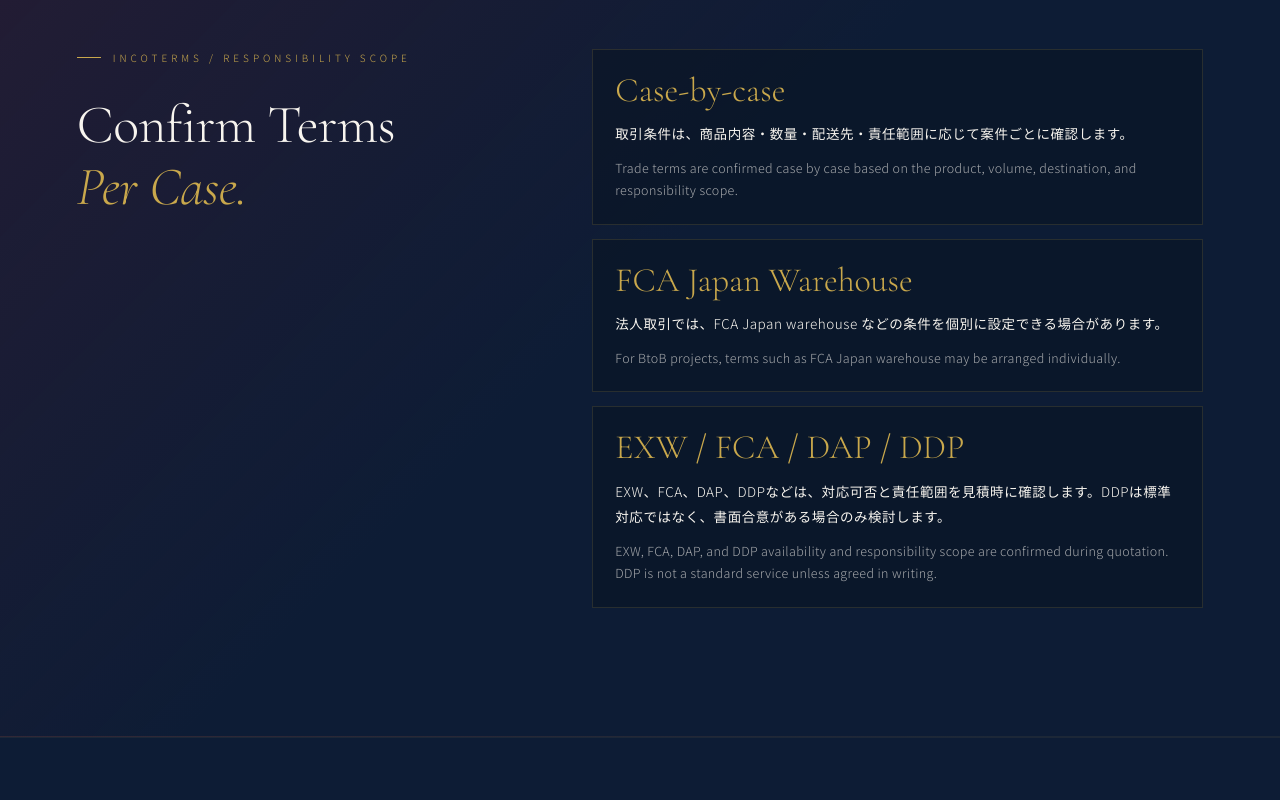
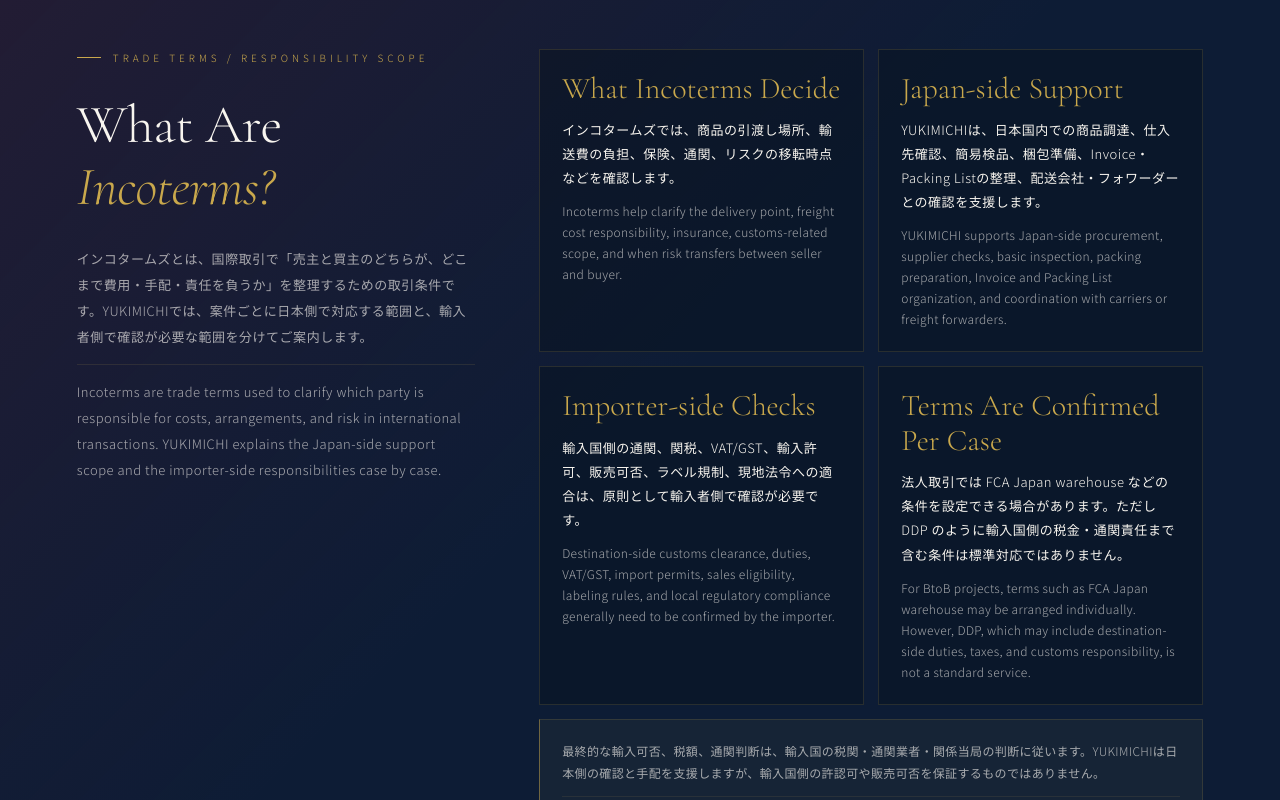
Before and after one commit to JUSTHEN-YUUKI/YUKIMICHI-ChatGpt-NEW-HP, a Next.js app: page /flow in a window 1280 px wide. Shown: the part 2360-3160 px from the top of the page. Built offline with nearby package versions, Linux system fonts and the light colour scheme.

Commit message:
Clarify Incoterms responsibility scope

```diff
--- a/app/flow/page.tsx
+++ b/app/flow/page.tsx
@@ -57,21 +57,26 @@ const steps = [
   },
 ]
 
-const incotermsNotes = [
+const responsibilityCards = [
   {
-    term: 'Case-by-case',
-    ja: '取引条件は、商品内容・数量・配送先・責任範囲に応じて案件ごとに確認します。',
-    en: 'Trade terms are confirmed case by case based on the product, volume, destination, and responsibility scope.',
+    term: 'What Incoterms Decide',
+    ja: 'インコタームズでは、商品の引渡し場所、輸送費の負担、保険、通関、リスクの移転時点などを確認します。',
+    en: 'Incoterms help clarify the delivery point, freight cost responsibility, insurance, customs-related scope, and when risk transfers between seller and buyer.',
   },
   {
-    term: 'FCA Japan Warehouse',
-    ja: '法人取引では、FCA Japan warehouse などの条件を個別に設定できる場合があります。',
-    en: 'For BtoB projects, terms such as FCA Japan warehouse may be arranged individually.',
+    term: 'Japan-side Support',
+    ja: 'YUKIMICHIは、日本国内での商品調達、仕入先確認、簡易検品、梱包準備、Invoice・Packing Listの整理、配送会社・フォワーダーとの確認を支援します。',
+    en: 'YUKIMICHI supports Japan-side procurement, supplier checks, basic inspection, packing preparation, Invoice and Packing List organization, and coordination with carriers or freight forwarders.',
   },
   {
-    term: 'EXW / FCA / DAP / DDP',
-    ja: 'EXW、FCA、DAP、DDPなどは、対応可否と責任範囲を見積時に確認します。DDPは標準対応ではなく、書面合意がある場合のみ検討します。',
-    en: 'EXW, FCA, DAP, and DDP availability and responsibility scope are confirmed during quotation. DDP is not a standard service unless agreed in writing.',
+    term: 'Importer-side Checks',
+    ja: '輸入国側の通関、関税、VAT/GST、輸入許可、販売可否、ラベル規制、現地法令への適合は、原則として輸入者側で確認が必要です。',
+    en: 'Destination-side customs clearance, duties, VAT/GST, import permits, sales eligibility, labeling rules, and local regulatory compliance generally need to be confirmed by the importer.',
+  },
+  {
+    term: 'Terms Are Confirmed Per Case',
+    ja: '法人取引では FCA Japan warehouse などの条件を設定できる場合があります。ただし DDP のように輸入国側の税金・通関責任まで含む条件は標準対応ではありません。',
+    en: 'For BtoB projects, terms such as FCA Japan warehouse may be arranged individually. However, DDP, which may include destination-side duties, taxes, and customs responsibility, is not a standard service.',
   },
 ]
 
@@ -118,25 +123,43 @@ export default function FlowPage() {
       </section>
 
       <section className="flow-incoterms">
-        <div>
+        <div className="flow-incoterms-copy">
           <div className="section-label">
             <div className="section-label-line" />
-            <span className="section-label-text">Incoterms / Responsibility Scope</span>
+            <span className="section-label-text">Trade Terms / Responsibility Scope</span>
           </div>
           <h2 className="section-title">
-            Confirm Terms
+            What Are
             <br />
-            <em>Per Case.</em>
+            <em>Incoterms?</em>
           </h2>
+          <div className="flow-incoterms-lead">
+            <p>
+              インコタームズとは、国際取引で「売主と買主のどちらが、どこまで費用・手配・責任を負うか」を整理するための取引条件です。YUKIMICHIでは、案件ごとに日本側で対応する範囲と、輸入者側で確認が必要な範囲を分けてご案内します。
+            </p>
+            <p lang="en">
+              Incoterms are trade terms used to clarify which party is responsible for costs, arrangements, and risk in international transactions. YUKIMICHI explains the Japan-side support scope and the importer-side responsibilities case by case.
+            </p>
           </div>
+        </div>
+        <div className="flow-incoterms-content">
           <div className="flow-incoterms-grid">
-          {incotermsNotes.map((item) => (
+            {responsibilityCards.map((item) => (
               <article className="flow-incoterms-card" key={item.term}>
-              <span>{item.term}</span>
+                <h3>{item.term}</h3>
                 <p>{item.ja}</p>
                 <small>{item.en}</small>
               </article>
             ))}
+          </div>
+          <aside className="flow-incoterms-notice">
+            <p>
+              最終的な輸入可否、税額、通関判断は、輸入国の税関・通関業者・関係当局の判断に従います。YUKIMICHIは日本側の確認と手配を支援しますが、輸入国側の許認可や販売可否を保証するものではありません。
+            </p>
+            <small>
+              Final import approval, tax amounts, and customs decisions follow the judgment of the destination country’s customs, customs broker, and relevant authorities. YUKIMICHI supports Japan-side checks and arrangements, but does not guarantee destination-side permits or sales eligibility.
+            </small>
+          </aside>
         </div>
       </section>
 
@@ -249,16 +272,38 @@ export default function FlowPage() {
         .flow-incoterms {
           padding: var(--section-pad) var(--gutter);
           display: grid;
-          grid-template-columns: minmax(0, 0.85fr) minmax(0, 1.15fr);
+          grid-template-columns: minmax(0, 0.75fr) minmax(0, 1.25fr);
           gap: clamp(28px, 5vw, 72px);
+          align-items: start;
           background:
             linear-gradient(135deg, rgba(139,30,47,0.18), transparent 48%),
             var(--navy-mid);
           border-top: 1px solid rgba(201,168,76,0.08);
           border-bottom: 1px solid rgba(201,168,76,0.08);
         }
+        .flow-incoterms-lead,
+        .flow-incoterms-content {
+          display: grid;
+          gap: 14px;
+        }
+        .flow-incoterms-lead {
+          max-width: 590px;
+          margin-top: 24px;
+        }
+        .flow-incoterms-lead p {
+          color: var(--washi-dim);
+          font-size: 13px;
+          letter-spacing: 0.04em;
+          line-height: 2;
+          margin: 0;
+        }
+        .flow-incoterms-lead p + p {
+          border-top: 1px solid rgba(201,168,76,0.12);
+          padding-top: 14px;
+        }
         .flow-incoterms-grid {
           display: grid;
+          grid-template-columns: repeat(2, minmax(0, 1fr));
           gap: 14px;
         }
         .flow-incoterms-card {
@@ -266,28 +311,47 @@ export default function FlowPage() {
           background: rgba(7,17,31,0.48);
           padding: 22px;
         }
-        .flow-incoterms-card span {
+        .flow-incoterms-card h3 {
           color: var(--gold);
-          display: block;
           font-family: 'Cormorant Garamond', serif;
-          font-size: clamp(24px, 3vw, 34px);
+          font-size: clamp(22px, 2.5vw, 30px);
           font-weight: 300;
-          line-height: 1.1;
-          margin-bottom: 12px;
+          line-height: 1.15;
+          margin: 0 0 12px;
         }
         .flow-incoterms-card p {
           color: var(--washi);
-          font-size: 13.5px;
+          font-size: 13px;
           letter-spacing: 0.04em;
-          line-height: 1.9;
+          line-height: 1.85;
           margin: 0 0 10px;
         }
         .flow-incoterms-card small {
           color: var(--washi-dim);
           display: block;
-          font-size: 12.5px;
+          font-size: 12px;
           letter-spacing: 0.03em;
-          line-height: 1.8;
+          line-height: 1.75;
+        }
+        .flow-incoterms-notice {
+          border: 1px solid rgba(201,168,76,0.16);
+          border-left-color: rgba(201,168,76,0.5);
+          background: rgba(201,168,76,0.05);
+          padding: 20px 22px;
+        }
+        .flow-incoterms-notice p,
+        .flow-incoterms-notice small {
+          color: var(--washi-dim);
+          display: block;
+          font-size: 12px;
+          letter-spacing: 0.03em;
+          line-height: 1.85;
+          margin: 0;
+        }
+        .flow-incoterms-notice small {
+          border-top: 1px solid rgba(201,168,76,0.1);
+          margin-top: 12px;
+          padding-top: 12px;
         }
         .flow-note {
           padding: var(--section-pad) var(--gutter);
@@ -311,12 +375,17 @@ export default function FlowPage() {
           background: var(--navy-deep);
           border-top: 1px solid rgba(201,168,76,0.08);
         }
+        @media (max-width: 980px) {
+          .flow-incoterms { grid-template-columns: 1fr; }
+        }
         @media (max-width: 760px) {
           .flow-timeline::before { left: 27px; }
           .flow-step { grid-template-columns: 56px minmax(0, 1fr); padding: 22px; gap: 18px; }
           .flow-number { width: 56px; height: 56px; font-size: 20px; }
-          .flow-incoterms,
           .flow-note { grid-template-columns: 1fr; }
+        }
+        @media (max-width: 680px) {
+          .flow-incoterms-grid { grid-template-columns: 1fr; }
         }
       `}</style>
     </>
```
Lines whose indentation alone changed are shown as unchanged.
